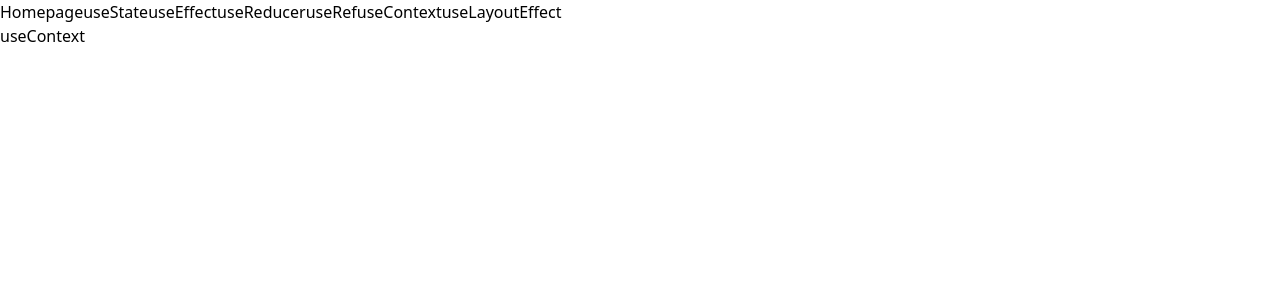
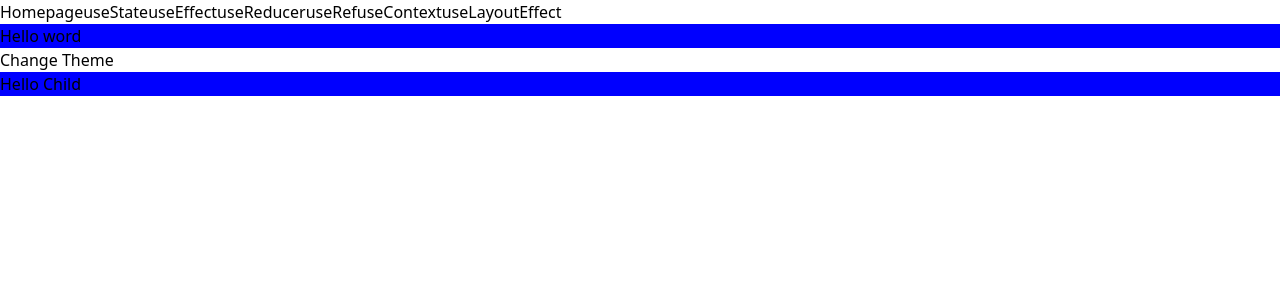
Before and after one commit to sohunz/react-hook, a React (Vite) app: page /usecontext in a window 1280 px wide. Shown: the top 300 px of the page. Built offline with nearby package versions, Linux system fonts and the light colour scheme.

Commit message:
useContext

```diff
--- a/src/components/Home.jsx
+++ b/src/components/Home.jsx
@@ -5,7 +5,7 @@ import UseEffect from "./UseEffect";
 import HomeView from "./HomeView";
 import UseReducer from "./UseReducer";
 import UseRef from "./UseRef";
-import UseContext from "./UseContext";
+import UseContext from "../components/useContext/UseContext"
 import UseLayoutEffect from "./UseLayoutEffect";
 
 const Home = () => {
--- a/src/components/UseContext.jsx
+++ /dev/null
@@ -1,9 +0,0 @@
-const UseContext = () => {
-    return (
-        <div>
-            <p>useContext</p>
-        </div>
-    );
-};
-
-export default UseContext;
--- /dev/null
+++ b/src/components/useContext/Child.jsx
@@ -0,0 +1,16 @@
+import React from "react";
+import { useTheme } from "./themeContext";
+
+const Child = () => {
+    const testing = useTheme();
+    const styled = {
+        backgroundColor: testing ? "blue" : "red",
+    };
+    return (
+        <div>
+            <p style={styled}>Hello Child</p>
+        </div>
+    );
+};
+
+export default Child;
--- /dev/null
+++ b/src/components/useContext/Test.jsx
@@ -0,0 +1,25 @@
+import React from 'react'
+import { useTheme } from './themeContext'
+import { useToggleTheme } from './themeContext'
+import Child from './Child'
+
+const Test = () => {
+
+    const theme = useTheme()
+
+    const toggleTheme = useToggleTheme()
+
+    const styled = {
+        backgroundColor: theme ? 'blue' : 'red'
+    }
+
+  return (
+    <div>
+      <p  style={styled}> Hello word</p>
+        <button className='border mt-5' onClick={toggleTheme}>Change Theme</button>
+        <Child />
+    </div>
+  )
+}
+
+export default Test
--- /dev/null
+++ b/src/components/useContext/UseContext.jsx
@@ -0,0 +1,15 @@
+import React from "react";
+import { ThemeProvider } from "./themeContext";
+import Test from "./Test";
+
+const UseContext = () => {
+    return (
+        <div>
+            <ThemeProvider>
+                <Test />
+            </ThemeProvider>
+        </div>
+    )
+};
+
+export default UseContext;
--- /dev/null
+++ b/src/components/useContext/themeContext.jsx
@@ -0,0 +1,29 @@
+/* eslint-disable react/prop-types */
+import {createContext, useContext, useState} from 'react'
+
+const ThemeContext= createContext()
+const ToggleThemeContext = createContext()
+
+export function useTheme() {
+    return useContext(ThemeContext)
+}
+export function useToggleTheme() {
+    return useContext(ToggleThemeContext)
+}
+
+export function ThemeProvider({children}) {
+    const [theme, setTheme] = useState(true)
+
+    const changeThemeFun = () => {
+        setTheme(!theme)
+    }
+
+    return (
+        <ThemeContext.Provider value={theme}>
+            <ToggleThemeContext.Provider value={changeThemeFun}>
+                {children}
+            </ToggleThemeContext.Provider>
+        </ThemeContext.Provider>
+
+    )
+}
```
